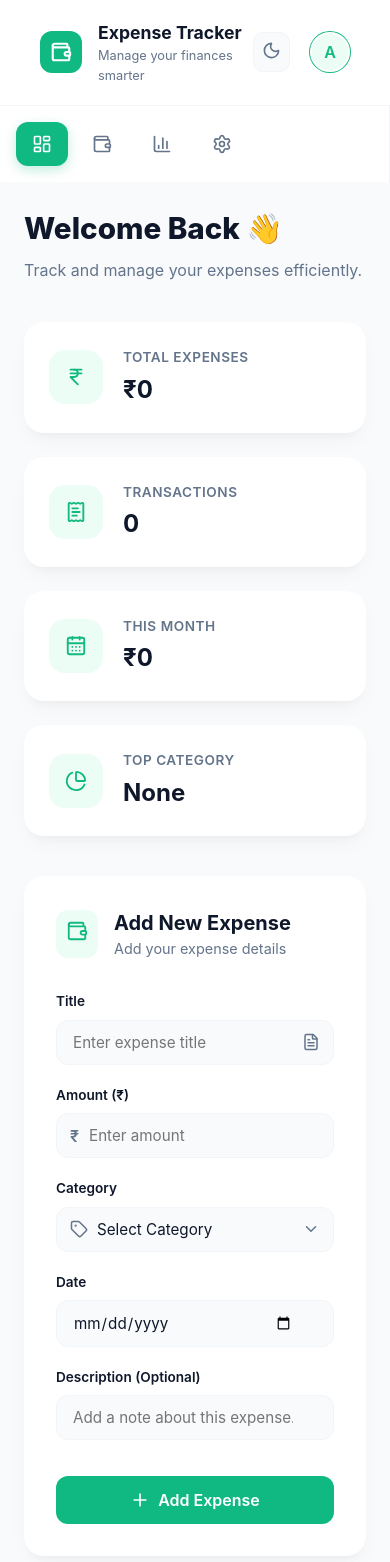
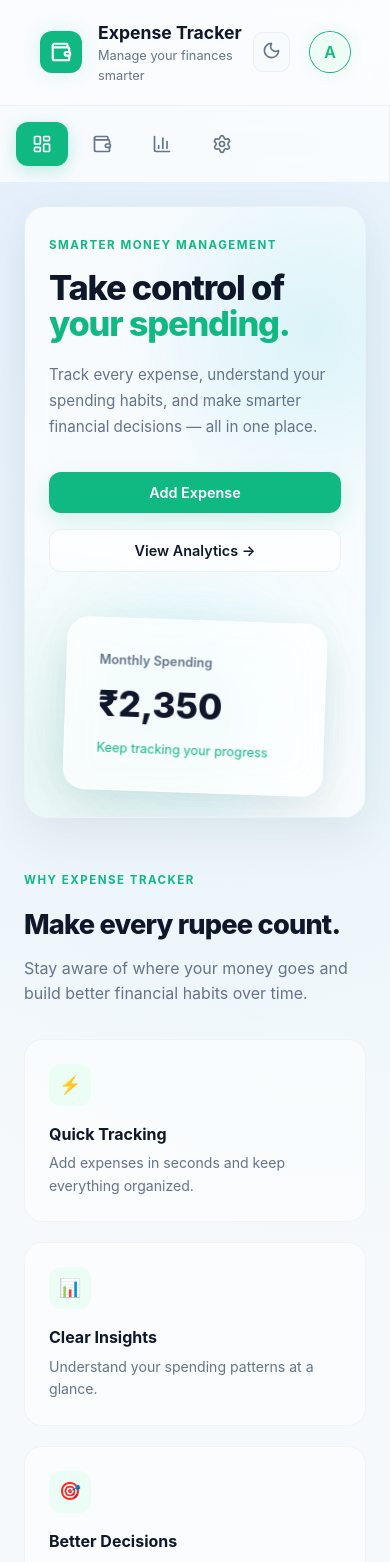
Before and after one commit to amitsharma597/mern-expense-tracker, a React (Vite) app in the folder client/: page / in a window 390 px wide. Shown: the top 1562 px of the page. Built offline with nearby package versions, Linux system fonts and the light colour scheme; no server answers.

Commit message:
feat: add premium dashboard hero section

```diff
--- a/client/src/App.css
+++ b/client/src/App.css
@@ -2,16 +2,25 @@
   --primary: #10b981;
   --primary-hover: #059669;
   --primary-light: #ecfdf5;
-  --bg-body: #f8fafc;
-  --bg-card: #ffffff;
+
+  --bg-body: #f6f9fc;
+  --bg-card: rgba(255, 255, 255, 0.86);
+
   --text-main: #0f172a;
   --text-muted: #64748b;
-  --border-color: #f1f5f9;
+
+  --border-color: rgba(148, 163, 184, 0.14);
+
   --error: #ef4444;
+
   --shadow:
-    0 10px 25px -5px rgba(0, 0, 0, 0.04), 0 8px 10px -6px rgba(0, 0, 0, 0.04);
+    0 10px 25px -5px rgba(15, 23, 42, 0.045),
+    0 8px 10px -6px rgba(15, 23, 42, 0.035);
+
   --radius: 20px;
+
   --transition: all 0.3s cubic-bezier(0.4, 0, 0.2, 1);
+
   --sidebar-width: 260px;
 }
 
@@ -19,6 +28,7 @@
   margin: 0;
   padding: 0;
   box-sizing: border-box;
+
   font-family:
     "Inter",
     -apple-system,
@@ -29,7 +39,19 @@
 }
 
 body {
-  background-color: var(--bg-body);
+  background:
+    radial-gradient(
+      circle at 8% 5%,
+      rgba(59, 130, 246, 0.075),
+      transparent 30%
+    ),
+    radial-gradient(
+      circle at 92% 18%,
+      rgba(6, 182, 212, 0.06),
+      transparent 28%
+    ),
+    var(--bg-body);
+
   color: var(--text-main);
   line-height: 1.5;
   -webkit-font-smoothing: antialiased;
@@ -39,6 +61,7 @@ body {
 .dashboard {
   display: flex;
   min-height: 100vh;
+  background: transparent;
 }
 
 .main-content {
@@ -49,10 +72,14 @@ body {
   margin: 0 auto;
 }
 
-/* Sidebar Styling */
+/* ================================
+   Sidebar Styling
+================================ */
+
 .sidebar {
   width: var(--sidebar-width);
-  background: var(--bg-card);
+  background: rgba(255, 255, 255, 0.72);
+  backdrop-filter: blur(14px);
   border-right: 1px solid var(--border-color);
   padding: 2rem 1.5rem;
   display: flex;
@@ -80,24 +107,34 @@ body {
 }
 
 .sidebar-link:hover {
-  background: var(--primary-light);
+  background: rgba(16, 185, 129, 0.07);
   color: var(--primary);
+  transform: translateX(2px);
 }
 
 .sidebar-link.active {
   background: var(--primary);
   color: white;
-  box-shadow: 0 4px 12px rgba(16, 185, 129, 0.25);
+  box-shadow:
+    0 6px 18px rgba(16, 185, 129, 0.2),
+    0 0 20px rgba(6, 182, 212, 0.06);
 }
 
-/* Navbar Styling */
+/* ================================
+   Navbar Styling
+================================ */
+
 .navbar {
   display: flex;
   justify-content: space-between;
   align-items: center;
   padding: 1.25rem 2.5rem;
-  background: var(--bg-card);
+
+  background: rgba(255, 255, 255, 0.78);
+  backdrop-filter: blur(14px);
+
   border-bottom: 1px solid var(--border-color);
+
   position: sticky;
   top: 0;
   z-index: 10;
@@ -114,9 +151,12 @@ body {
   color: white;
   padding: 10px;
   border-radius: 12px;
+
   display: flex;
   align-items: center;
   justify-content: center;
+
+  box-shadow: 0 0 20px rgba(16, 185, 129, 0.14);
 }
 
 .navbar-left h2 {
@@ -137,7 +177,7 @@ body {
 }
 
 .theme-btn {
-  background: var(--bg-body);
+  background: rgba(248, 250, 252, 0.8);
   border: 1px solid var(--border-color);
   padding: 8px;
   border-radius: 10px;
@@ -146,18 +186,30 @@ body {
   transition: var(--transition);
 }
 
+.theme-btn:hover {
+  color: var(--primary);
+  border-color: rgba(16, 185, 129, 0.2);
+  box-shadow: 0 0 18px rgba(6, 182, 212, 0.07);
+}
+
 .avatar {
   width: 40px;
   height: 40px;
   background: var(--primary-light);
   color: var(--primary);
   border-radius: 50%;
+
   display: flex;
   align-items: center;
   justify-content: center;
+
   font-weight: 600;
+
   border: 2px solid white;
-  box-shadow: 0 0 0 1px var(--primary);
+
+  box-shadow:
+    0 0 0 1px var(--primary),
+    0 0 18px rgba(16, 185, 129, 0.08);
 }
 
 /* Dashboard Header */
@@ -170,6 +222,7 @@ body {
   font-weight: 800;
   color: var(--text-main);
   margin-bottom: 0.5rem;
+  letter-spacing: -0.5px;
 }
 
 .dashboard-header p {
@@ -189,28 +242,46 @@ body {
   background: var(--bg-card);
   padding: 1.5rem;
   border-radius: var(--radius);
-  box-shadow: var(--shadow);
+
+  box-shadow:
+    0 10px 30px rgba(15, 23, 42, 0.045),
+    0 2px 8px rgba(15, 23, 42, 0.025);
+
   display: flex;
   align-items: center;
   gap: 1.25rem;
-  border: 1px solid transparent;
+
+  border: 1px solid rgba(148, 163, 184, 0.12);
+
   transition: var(--transition);
 }
 
 .summary-card:hover {
   transform: translateY(-5px);
-  border-color: var(--primary-light);
+
+  border-color: rgba(16, 185, 129, 0.18);
+
+  box-shadow:
+    0 18px 40px rgba(15, 23, 42, 0.07),
+    0 0 24px rgba(6, 182, 212, 0.04);
 }
 
 .card-icon {
   width: 54px;
   height: 54px;
+
   background: var(--primary-light);
   color: var(--primary);
+
   border-radius: 16px;
+
   display: flex;
   align-items: center;
   justify-content: center;
+
+  box-shadow: 0 0 20px rgba(16, 185, 129, 0.08);
+
+  flex-shrink: 0;
 }
 
 .card-content p {
@@ -226,6 +297,7 @@ body {
   font-size: 1.5rem;
   font-weight: 700;
   color: var(--text-main);
+  letter-spacing: -0.3px;
 }
 
 /* Content Grid (Form + List) */
@@ -241,7 +313,12 @@ body {
   background: var(--bg-card);
   padding: 2rem;
   border-radius: var(--radius);
-  box-shadow: var(--shadow);
+
+  box-shadow:
+    0 12px 32px rgba(15, 23, 42, 0.05),
+    0 2px 8px rgba(15, 23, 42, 0.025);
+
+  border: 1px solid rgba(148, 163, 184, 0.12);
 }
 
 .form-header {
@@ -256,6 +333,8 @@ body {
   background: var(--primary-light);
   color: var(--primary);
   border-radius: 12px;
+
+  box-shadow: 0 0 20px rgba(16, 185, 129, 0.08);
 }
 
 .form-header h2 {
@@ -301,13 +380,20 @@ body {
   width: 100%;
   padding: 12px 16px;
   padding-right: 40px;
-  background: var(--bg-body);
-  border: 1px solid var(--border-color);
+
+  background: rgba(248, 250, 252, 0.8);
+
+  border: 1px solid rgba(148, 163, 184, 0.16);
   border-radius: 12px;
+
   font-size: 0.95rem;
   transition: var(--transition);
   outline: none;
   color: var(--text-main);
+}
+
+.input-box input::placeholder {
+  color: #94a3b8;
 }
 
 .input-box .currency {
@@ -330,9 +416,12 @@ body {
 
 .input-box input:focus,
 .input-box select:focus {
-  border-color: var(--primary);
-  background: white;
-  box-shadow: 0 0 0 4px var(--primary-light);
+  border-color: rgba(16, 185, 129, 0.5);
+  background: #ffffff;
+
+  box-shadow:
+    0 0 0 4px rgba(16, 185, 129, 0.08),
+    0 4px 14px rgba(6, 182, 212, 0.04);
 }
 
 /* Select Specific Styling */
@@ -351,36 +440,52 @@ body {
   right: 14px;
 }
 
-/* Buttons */
+/* ================================
+   Buttons
+================================ */
+
 .add-btn {
   grid-column: span 2;
   margin-top: 1rem;
+
   background: var(--primary);
   color: white;
+
   border: none;
   padding: 14px;
   border-radius: 12px;
+
   font-weight: 600;
   font-size: 1rem;
+
   display: flex;
   align-items: center;
   justify-content: center;
   gap: 8px;
+
   cursor: pointer;
   transition: var(--transition);
+
+  box-shadow: 0 8px 22px rgba(16, 185, 129, 0.14);
 }
 
 .add-btn:hover {
   background: var(--primary-hover);
   transform: translateY(-2px);
-  box-shadow: 0 10px 20px -10px var(--primary);
+
+  box-shadow:
+    0 12px 26px rgba(16, 185, 129, 0.18),
+    0 0 20px rgba(6, 182, 212, 0.06);
 }
 
 .add-btn:active {
   transform: translateY(0);
 }
 
-/* Responsive Queries */
+/* ================================
+   Responsive Queries
+================================ */
+
 @media (max-width: 1024px) {
   .content-grid {
     grid-template-columns: 1fr;
@@ -422,7 +527,10 @@ body {
   }
 }
 
-/* Custom Scrollbar */
+/* ================================
+   Custom Scrollbar
+================================ */
+
 ::-webkit-scrollbar {
   width: 6px;
 }
@@ -440,26 +548,21 @@ body {
   background: #94a3b8;
 }
 
-/* Placeholder for List Section */
-.content-grid > div:last-child {
-  background: var(--bg-card);
-  padding: 2rem;
-  border-radius: var(--radius);
-  box-shadow: var(--shadow);
-  border: 2px dashed var(--border-color);
-  display: flex;
-  align-items: center;
-  justify-content: center;
-  color: var(--text-muted);
-  font-style: italic;
-  min-height: 400px;
-}
+/* ================================
+   Expense List
+================================ */
 
 .expense-list {
   background: var(--bg-card);
   padding: 2rem;
   border-radius: var(--radius);
-  box-shadow: var(--shadow);
+
+  box-shadow:
+    0 12px 32px rgba(15, 23, 42, 0.05),
+    0 2px 8px rgba(15, 23, 42, 0.025);
+
+  border: 1px solid rgba(148, 163, 184, 0.12);
+
   display: flex;
   flex-direction: column;
   gap: 1.5rem;
@@ -494,26 +597,41 @@ body {
 .search-box input {
   width: 100%;
   height: 44px;
+
   padding-left: 42px;
-  border: 1px solid var(--border-color);
+
+  border: 1px solid rgba(148, 163, 184, 0.14);
   border-radius: 12px;
-  background: var(--bg-card);
+
+  background: rgba(248, 250, 252, 0.8);
   color: var(--text-main);
+
   outline: none;
   transition: var(--transition);
 }
 
+.search-box input::placeholder {
+  color: #94a3b8;
+}
+
 .search-box input:focus {
-  border-color: var(--primary);
-  box-shadow: 0 0 0 4px var(--primary-light);
+  border-color: rgba(16, 185, 129, 0.45);
+
+  background: #ffffff;
+
+  box-shadow:
+    0 0 0 4px rgba(16, 185, 129, 0.07),
+    0 4px 14px rgba(6, 182, 212, 0.04);
 }
 
 .expense-items {
   display: flex;
   flex-direction: column;
   gap: 1rem;
+
   overflow-y: auto;
   max-height: 500px;
+
   padding-right: 4px;
 }
 
@@ -526,20 +644,27 @@ body {
 
   padding: 1rem 1.2rem;
 
-  background: var(--bg-body);
+  background: rgba(248, 250, 252, 0.72);
   border-radius: 16px;
-  border: 1px solid transparent;
+
+  border: 1px solid rgba(148, 163, 184, 0.1);
 
   transition: var(--transition);
 }
 
 .expense-card:hover {
-  background: white;
-  border-color: var(--primary-light);
+  background: rgba(255, 255, 255, 0.9);
+  border-color: rgba(16, 185, 129, 0.16);
+
   transform: translateX(4px);
-  box-shadow: 0 4px 12px rgba(0, 0, 0, 0.04);
+
+  box-shadow:
+    0 8px 22px rgba(15, 23, 42, 0.045),
+    0 0 18px rgba(6, 182, 212, 0.035);
 }
+
 /* Left Side: Icon and Info */
+
 .expense-info {
   display: flex;
   align-items: center;
@@ -557,12 +682,14 @@ body {
   justify-content: center;
   align-items: center;
 
-  background: white;
+  background: rgba(255, 255, 255, 0.9);
   color: var(--primary);
 
   flex-shrink: 0;
 
-  box-shadow: 0 2px 6px rgba(0, 0, 0, 0.03);
+  box-shadow:
+    0 3px 10px rgba(15, 23, 42, 0.04),
+    0 0 16px rgba(16, 185, 129, 0.05);
 }
 
 .expense-info h3 {
@@ -577,6 +704,7 @@ body {
 }
 
 /* Right Side: Amount and Buttons */
+
 .expense-actions {
   display: flex;
   align-items: center;
@@ -599,10 +727,10 @@ body {
   justify-content: center;
   align-items: center;
 
-  border: 1px solid var(--border-color);
+  border: 1px solid rgba(148, 163, 184, 0.14);
   border-radius: 10px;
 
-  background: white;
+  background: rgba(255, 255, 255, 0.8);
 
   color: var(--text-muted);
   cursor: pointer;
@@ -613,13 +741,17 @@ body {
 .expense-actions button:first-of-type:hover {
   background: var(--primary-light);
   color: var(--primary);
-  border-color: var(--primary);
+  border-color: rgba(16, 185, 129, 0.35);
+
+  box-shadow: 0 0 14px rgba(16, 185, 129, 0.08);
 }
 
 .expense-actions button:last-of-type:hover {
-  background: #fee2e2;
+  background: #fef2f2;
   color: var(--error);
-  border-color: var(--error);
+  border-color: rgba(239, 68, 68, 0.35);
+
+  box-shadow: 0 0 14px rgba(239, 68, 68, 0.06);
 }
 
 /* Responsive Adjustments for List */
@@ -636,6 +768,7 @@ body {
   .expense-card {
     flex-direction: column;
     align-items: flex-start;
+    gap: 1rem;
   }
 
   .expense-actions {
@@ -643,3 +776,397 @@ body {
     justify-content: space-between;
   }
 }
+/* ================================
+   Dashboard Hero
+================================ */
+
+.dashboard-hero {
+  position: relative;
+  display: grid;
+  grid-template-columns: 1.15fr 0.85fr;
+  align-items: center;
+  gap: 3rem;
+
+  min-height: 390px;
+  margin-bottom: 4rem;
+  padding: 3.5rem;
+
+  border-radius: 28px;
+  overflow: hidden;
+
+  background:
+    radial-gradient(
+      circle at 85% 20%,
+      rgba(6, 182, 212, 0.12),
+      transparent 35%
+    ),
+    radial-gradient(
+      circle at 10% 90%,
+      rgba(16, 185, 129, 0.08),
+      transparent 35%
+    ),
+    rgba(255, 255, 255, 0.72);
+
+  border: 1px solid rgba(148, 163, 184, 0.12);
+
+  box-shadow:
+    0 20px 50px rgba(15, 23, 42, 0.06),
+    0 0 40px rgba(6, 182, 212, 0.035);
+
+  backdrop-filter: blur(14px);
+}
+
+.hero-content {
+  position: relative;
+  z-index: 1;
+  max-width: 620px;
+}
+
+.hero-label {
+  display: inline-block;
+  margin-bottom: 1rem;
+
+  font-size: 0.72rem;
+  font-weight: 700;
+  letter-spacing: 1.5px;
+
+  color: var(--primary);
+}
+
+.hero-content h1 {
+  max-width: 600px;
+
+  font-size: clamp(2.5rem, 5vw, 4.2rem);
+  line-height: 1.05;
+  font-weight: 800;
+
+  letter-spacing: -2px;
+  color: var(--text-main);
+
+  margin-bottom: 1.25rem;
+}
+
+.hero-content h1 span {
+  color: var(--primary);
+}
+
+.hero-content > p {
+  max-width: 520px;
+
+  font-size: 1.05rem;
+  line-height: 1.7;
+
+  color: var(--text-muted);
+
+  margin-bottom: 2rem;
+}
+
+.hero-actions {
+  display: flex;
+  align-items: center;
+  gap: 1rem;
+}
+
+.hero-btn,
+.hero-secondary-btn {
+  padding: 12px 20px;
+
+  border-radius: 12px;
+
+  font-size: 0.9rem;
+  font-weight: 600;
+
+  cursor: pointer;
+  transition: var(--transition);
+}
+
+.hero-btn {
+  border: none;
+
+  background: var(--primary);
+  color: white;
+
+  box-shadow: 0 8px 22px rgba(16, 185, 129, 0.16);
+}
+
+.hero-btn:hover {
+  background: var(--primary-hover);
+  transform: translateY(-2px);
+
+  box-shadow:
+    0 12px 28px rgba(16, 185, 129, 0.2),
+    0 0 22px rgba(6, 182, 212, 0.06);
+}
+
+.hero-secondary-btn {
+  background: rgba(255, 255, 255, 0.65);
+
+  color: var(--text-main);
+
+  border: 1px solid rgba(148, 163, 184, 0.16);
+}
+
+.hero-secondary-btn:hover {
+  border-color: rgba(16, 185, 129, 0.25);
+  color: var(--primary);
+
+  transform: translateY(-2px);
+}
+
+/* ================================
+   Hero Visual
+================================ */
+
+.hero-visual {
+  position: relative;
+
+  min-height: 260px;
+
+  display: flex;
+  align-items: center;
+  justify-content: center;
+}
+
+.hero-visual::before {
+  content: "";
+
+  position: absolute;
+
+  width: 230px;
+  height: 230px;
+
+  border-radius: 50%;
+
+  background: rgba(6, 182, 212, 0.09);
+
+  filter: blur(45px);
+}
+
+.hero-visual-card {
+  position: relative;
+  z-index: 1;
+
+  width: min(100%, 300px);
+
+  padding: 2rem;
+
+  border-radius: 22px;
+
+  background: rgba(255, 255, 255, 0.72);
+
+  border: 1px solid rgba(255, 255, 255, 0.8);
+
+  box-shadow:
+    0 20px 45px rgba(15, 23, 42, 0.08),
+    0 0 35px rgba(6, 182, 212, 0.06);
+
+  backdrop-filter: blur(18px);
+
+  display: flex;
+  flex-direction: column;
+  gap: 0.5rem;
+
+  transform: rotate(2deg);
+
+  transition: var(--transition);
+}
+
+.hero-visual-card:hover {
+  transform: rotate(0deg) translateY(-4px);
+
+  box-shadow:
+    0 25px 55px rgba(15, 23, 42, 0.1),
+    0 0 40px rgba(6, 182, 212, 0.08);
+}
+
+.hero-visual-card span {
+  font-size: 0.8rem;
+  font-weight: 600;
+
+  color: var(--text-muted);
+}
+
+.hero-visual-card strong {
+  font-size: 2.2rem;
+  font-weight: 800;
+
+  color: var(--text-main);
+}
+
+.hero-visual-card small {
+  font-size: 0.8rem;
+  color: var(--primary);
+}
+
+/* ================================
+   Value Section
+================================ */
+
+.value-section {
+  margin-bottom: 4rem;
+}
+
+.value-header {
+  max-width: 650px;
+  margin-bottom: 2rem;
+}
+
+.value-header h2 {
+  font-size: 2rem;
+  font-weight: 800;
+
+  letter-spacing: -0.8px;
+
+  color: var(--text-main);
+
+  margin-bottom: 0.6rem;
+}
+
+.value-header p {
+  color: var(--text-muted);
+  line-height: 1.6;
+}
+
+.value-grid {
+  display: grid;
+  grid-template-columns: repeat(3, 1fr);
+  gap: 1.25rem;
+}
+
+.value-item {
+  padding: 1.5rem;
+
+  border-radius: 18px;
+
+  background: rgba(255, 255, 255, 0.5);
+
+  border: 1px solid rgba(148, 163, 184, 0.1);
+
+  transition: var(--transition);
+}
+
+.value-item:hover {
+  background: rgba(255, 255, 255, 0.75);
+
+  transform: translateY(-3px);
+
+  border-color: rgba(16, 185, 129, 0.14);
+
+  box-shadow:
+    0 12px 30px rgba(15, 23, 42, 0.04),
+    0 0 20px rgba(6, 182, 212, 0.03);
+}
+
+.value-item > span {
+  display: flex;
+
+  width: 42px;
+  height: 42px;
+
+  align-items: center;
+  justify-content: center;
+
+  margin-bottom: 1rem;
+
+  border-radius: 12px;
+
+  background: var(--primary-light);
+
+  font-size: 1.1rem;
+}
+
+.value-item h3 {
+  margin-bottom: 0.4rem;
+
+  font-size: 1rem;
+  font-weight: 700;
+
+  color: var(--text-main);
+}
+
+.value-item p {
+  font-size: 0.88rem;
+  line-height: 1.6;
+
+  color: var(--text-muted);
+}
+
+/* ================================
+   Hero & Value Responsive
+================================ */
+
+@media (max-width: 1024px) {
+  .dashboard-hero {
+    grid-template-columns: 1fr;
+    padding: 2.5rem;
+  }
+
+  .hero-visual {
+    min-height: 180px;
+  }
+
+  .value-grid {
+    grid-template-columns: 1fr;
+  }
+}
+
+@media (max-width: 768px) {
+  .dashboard-hero {
+    min-height: auto;
+
+    padding: 2rem;
+
+    border-radius: 22px;
+
+    margin-bottom: 3rem;
+  }
+
+  .hero-content h1 {
+    font-size: 2.5rem;
+    letter-spacing: -1.2px;
+  }
+
+  .hero-content > p {
+    font-size: 0.95rem;
+  }
+
+  .hero-actions {
+    flex-wrap: wrap;
+  }
+
+  .hero-visual {
+    min-height: 160px;
+  }
+
+  .hero-visual-card {
+    width: 260px;
+  }
+
+  .value-section {
+    margin-bottom: 3rem;
+  }
+
+  .value-header h2 {
+    font-size: 1.7rem;
+  }
+}
+
+@media (max-width: 480px) {
+  .dashboard-hero {
+    padding: 1.5rem;
+  }
+
+  .hero-content h1 {
+    font-size: 2.15rem;
+  }
+
+  .hero-actions {
+    flex-direction: column;
+    align-items: stretch;
+  }
+
+  .hero-btn,
+  .hero-secondary-btn {
+    width: 100%;
+  }
+}
--- a/client/src/components/Dashboard.jsx
+++ b/client/src/components/Dashboard.jsx
@@ -27,13 +27,75 @@ const Dashboard = () => {
       <Sidebar />
 
       <main className="main-content">
-        <div className="dashboard-header">
-          <h1>Welcome Back 👋</h1>
-          <p>Track and manage your expenses efficiently.</p>
-        </div>
+        {/* Hero Section */}
+        <section className="dashboard-hero">
+          <div className="hero-content">
+            <span className="hero-label">SMARTER MONEY MANAGEMENT</span>
 
+            <h1>
+              Take control of
+              <span> your spending.</span>
+            </h1>
+
+            <p>
+              Track every expense, understand your spending habits, and make
+              smarter financial decisions — all in one place.
+            </p>
+
+            <div className="hero-actions">
+              <button className="hero-btn">Add Expense</button>
+
+              <button className="hero-secondary-btn">View Analytics →</button>
+            </div>
+          </div>
+
+          <div className="hero-visual">
+            <div className="hero-visual-card">
+              <span>Monthly Spending</span>
+              <strong>₹2,350</strong>
+              <small>Keep tracking your progress</small>
+            </div>
+          </div>
+        </section>
+
+        {/* Value Section */}
+        <section className="value-section">
+          <div className="value-header">
+            <span className="hero-label">WHY EXPENSE TRACKER</span>
+
+            <h2>Make every rupee count.</h2>
+
+            <p>
+              Stay aware of where your money goes and build better financial
+              habits over time.
+            </p>
+          </div>
+
+          <div className="value-grid">
+            <div className="value-item">
+              <span>⚡</span>
+              <h3>Quick Tracking</h3>
+              <p>Add expenses in seconds and keep everything organized.</p>
+            </div>
+
+            <div className="value-item">
+              <span>📊</span>
+              <h3>Clear Insights</h3>
+              <p>Understand your spending patterns at a glance.</p>
+            </div>
+
+            <div className="value-item">
+              <span>🎯</span>
+              <h3>Better Decisions</h3>
+              <p>Use your spending history to make smarter choices.</p>
+            </div>
+          </div>
+        </section>
+
+        {/* Summary */}
         <SummaryCards expenses={expenses} />
 
+        {/* Expense Section */}
         <div className="content-grid">
           <ExpenseForm
             fetchExpenses={fetchExpenses}
```
